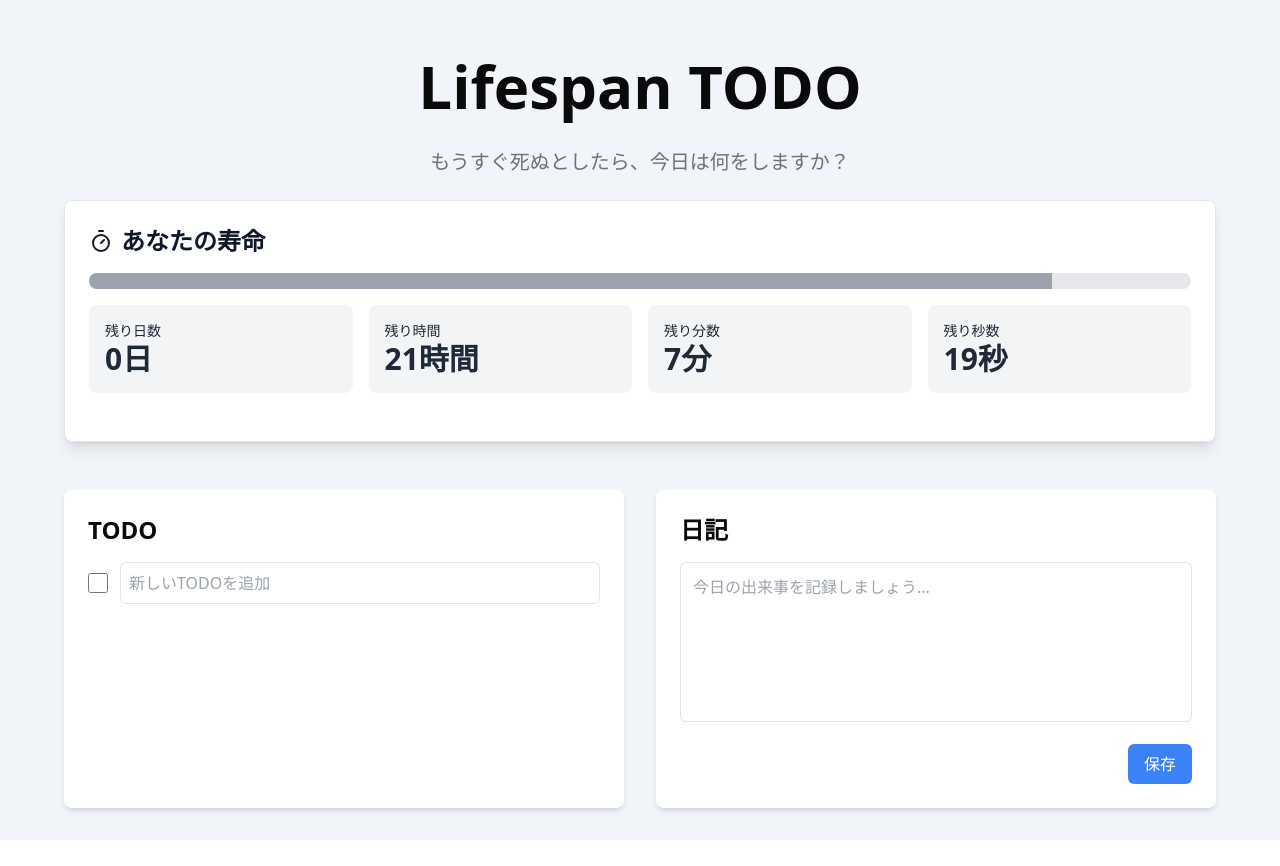
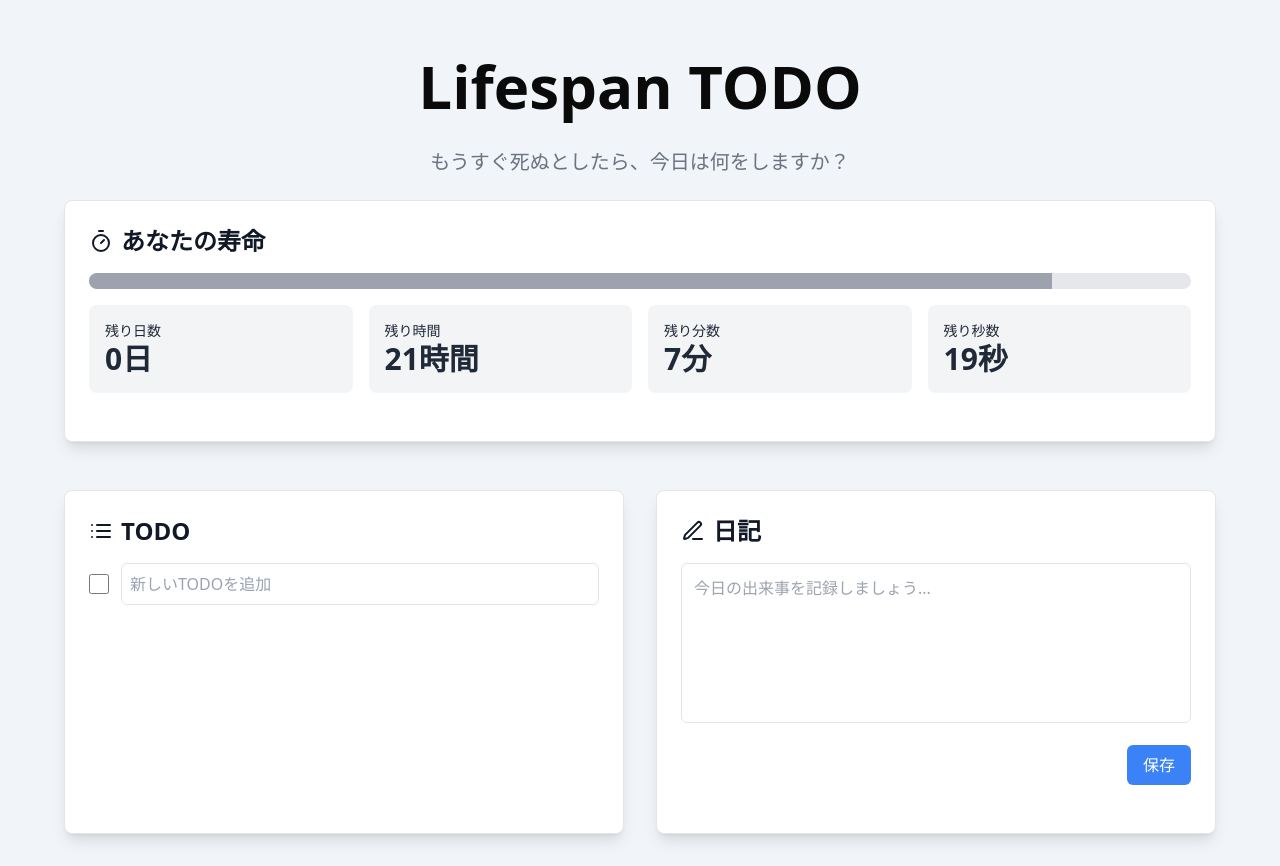
Before and after one commit to Toridesu/lifespan-todo, a React (Vite) app: page / in a window 1280 px wide. Before the commit the page ends 840 px from the top, so only its background shows below. Built offline with nearby package versions, Linux system fonts and the light colour scheme.

Commit message:
HeaderをPropsで他のCardに追加

```diff
--- a/src/App.tsx
+++ b/src/App.tsx
@@ -1,6 +1,6 @@
 import WeekProgressCard from './components/WeekProgressCard';
-import TodoSection from './components/TodoSection';
-import DiarySection from './components/DiarySection';
+import TodoCard from './components/TodoCard';
+import DiaryCard from './components/DiaryCard';
 
 export default function App() {
   return (
@@ -11,8 +11,8 @@ export default function App() {
       </header>
       <WeekProgressCard />
       <div className='grid grid-cols-2 gap-8'>
-        <TodoSection />
-        <DiarySection />
+        <TodoCard />
+        <DiaryCard />
       </div>
     </div>
   );
--- /dev/null
+++ b/src/components/DiaryCard.tsx
@@ -0,0 +1,21 @@
+import { Header } from './Header';
+import { PenLine } from 'lucide-react';
+import { Card, CardContent } from './ui/card';
+
+const DiaryCard = () => {
+  return (
+    <Card className='py-6 shadow-lg' style={{ marginTop: '0px' }}>
+      <CardContent>
+        <Header title='日記' icon={PenLine} />
+        <div className='space-y-4'>
+          <textarea placeholder='今日の出来事を記録しましょう...' className='w-full h-40 p-3 border rounded-md focus:outline-none focus:ring-2 focus:ring-blue-500 resize-none' />
+          <div className='flex justify-end'>
+            <button className='px-4 py-2 bg-blue-500 text-white rounded-md hover:bg-blue-600 transition-colors'>保存</button>
+          </div>
+        </div>
+      </CardContent>
+    </Card>
+  );
+};
+
+export default DiaryCard;
--- a/src/components/DiarySection.tsx
+++ /dev/null
@@ -1,21 +0,0 @@
-import React from 'react';
-import ProgressBar from './ProgressBar';
-
-const DiarySection: React.FC = () => {
-  return (
-    <div className='bg-white rounded-lg shadow-md p-6'>
-      <div className='flex justify-between items-center mb-4'>
-        <h2 className='text-2xl font-bold'>日記</h2>
-        <ProgressBar progress={50} />
-      </div>
-      <div className='space-y-4'>
-        <textarea placeholder='今日の出来事を記録しましょう...' className='w-full h-40 p-3 border rounded-md focus:outline-none focus:ring-2 focus:ring-blue-500 resize-none' />
-        <div className='flex justify-end'>
-          <button className='px-4 py-2 bg-blue-500 text-white rounded-md hover:bg-blue-600 transition-colors'>保存</button>
-        </div>
-      </div>
-    </div>
-  );
-};
-
-export default DiarySection;
--- a/src/components/Header.tsx
+++ b/src/components/Header.tsx
@@ -1,10 +1,15 @@
-import { Timer } from 'lucide-react';
+import { LucideIcon} from 'lucide-react';
 
-export function Header() {
+interface HeaderProps {
+  title: string;
+  icon: LucideIcon;
+}
+
+export function Header({ title, icon: Icon}: HeaderProps) {
   return (
     <div className='flex items-center text-2xl mb-4 text-gray-900'>
-      <Timer className='mr-2 w-6' />
-      <p className='font-bold'>あなたの寿命</p>
+      <Icon className='mr-2 w-6' />
+      <p className='font-bold'>{title}</p>
     </div>
   );
 }
--- /dev/null
+++ b/src/components/TodoCard.tsx
@@ -0,0 +1,21 @@
+import { Header } from './Header';
+import { List } from 'lucide-react';
+import { Card, CardContent } from './ui/card';
+
+const TodoCard = () => {
+  return (
+    <Card className='py-6 shadow-lg' style={{ marginTop: '0px' }}>
+      <CardContent>
+        <Header title='TODO' icon={List} />
+        <div className='space-y-4'>
+          <div className='flex items-center space-x-3'>
+            <input type='checkbox' className='w-5 h-5 rounded border-gray-300' />
+            <input type='text' placeholder='新しいTODOを追加' className='flex-1 p-2 border rounded-md focus:outline-none focus:ring-2 focus:ring-blue-500' />
+          </div>
+        </div>
+      </CardContent>
+    </Card>
+  );
+};
+
+export default TodoCard;
--- a/src/components/TodoSection.tsx
+++ b/src/components/TodoSection.tsx
@@ -1,21 +1,15 @@
 import React from 'react';
-import ProgressBar from './ProgressBar';
+import { Header } from './Header';
+import { CheckSquare } from 'lucide-react';
+import { Card, CardContent } from './ui/card';
 
 const TodoSection: React.FC = () => {
   return (
-    <div className='bg-white rounded-lg shadow-md p-6'>
-      <div className='flex justify-between items-center mb-4'>
-        <h2 className='text-2xl font-bold'>TODO</h2>
-        <ProgressBar progress={50} />
-      </div>
-      <div className='space-y-4'>
-        <div className='flex items-center space-x-3'>
-          <input type='checkbox' className='w-5 h-5 rounded border-gray-300' />
-          <input type='text' placeholder='新しいTODOを追加' className='flex-1 p-2 border rounded-md focus:outline-none focus:ring-2 focus:ring-blue-500' />
-        </div>
-        {/* TODO items will be mapped here */}
-      </div>
-    </div>
+    <Card className='max-w-7xl mx-auto py-6 shadow-lg' style={{ marginTop: '0px' }}>
+      <CardContent>
+        <Header title='TODO' icon={CheckSquare} />
+      </CardContent>
+    </Card>
   );
 };
 
--- a/src/components/WeekProgressCard.tsx
+++ b/src/components/WeekProgressCard.tsx
@@ -1,8 +1,9 @@
 import { Card, CardContent } from './ui/card';
 import { useWeekTimer } from '../utils';
-import { TimeDisplay } from './TimeDisplay.tsx';
+import { TimeDisplay } from './TimeDisplay';
 import ProgressBar from './ProgressBar';
 import { Header } from './Header';
+import { Timer } from 'lucide-react';
 
 export default function WeekProgressCard() {
   const { timeLeft, progress } = useWeekTimer();
@@ -10,7 +11,7 @@ export default function WeekProgressCard() {
   return (
     <Card className='max-w-7xl mx-auto py-6 shadow-lg' style={{ marginTop: '0px' }}>
       <CardContent>
-        <Header />
+        <Header title='あなたの寿命' icon={Timer} />
         <div className='space-y-4'>
           <ProgressBar progress={progress} />
           <TimeDisplay timeLeft={timeLeft} />
```
